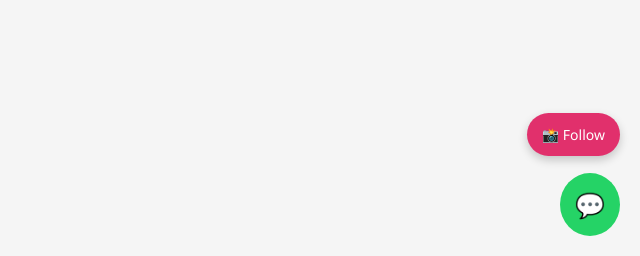
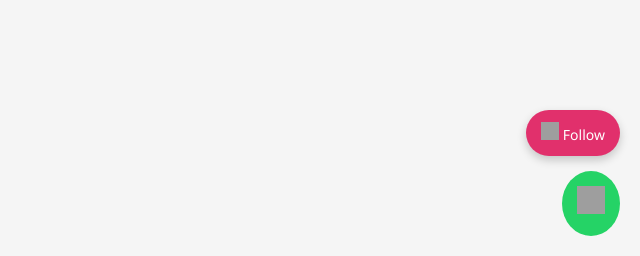
Before and after one commit to besttive1/besttive-site, a Flask app: page / in a window 1280 px wide. Shown: the part 544-800 px from the top of the page, without its empty margins (640-1280 px from the left). Run offline with Flask 3, Linux system fonts and the light colour scheme; grey boxes are pictures that could not be loaded.

Commit message:
update icons

```diff
--- a/static/style.css
+++ b/static/style.css
@@ -83,3 +83,12 @@ button:hover {
   box-shadow: 0 4px 10px rgba(0,0,0,0.2);
   z-index: 1000;
 }
+.insta-icon {
+  width: 18px;
+  height: 18px;
+}
+
+.whatsapp-icon {
+  width: 28px;
+  height: 28px;
+}
--- a/templates/home.html
+++ b/templates/home.html
@@ -21,12 +21,12 @@
     {% endfor %}
 </div>
 <a href="https://instagram.com/besttive.business" class="insta-float" target="_blank">
-  📸 Follow
+  <img src="https://cdn-icons-png.flaticon.com/512/2111/2111463.png" class="insta-icon">
+  Follow
 </a>
 
-</a>
 <a href="https://wa.me/918601362353" class="whatsapp-float" target="_blank">
-    💬
+  <img src="https://cdn-icons-png.flaticon.com/512/733/733585.png" class="whatsapp-icon">
 </a>
 </body>
 </html>
```
